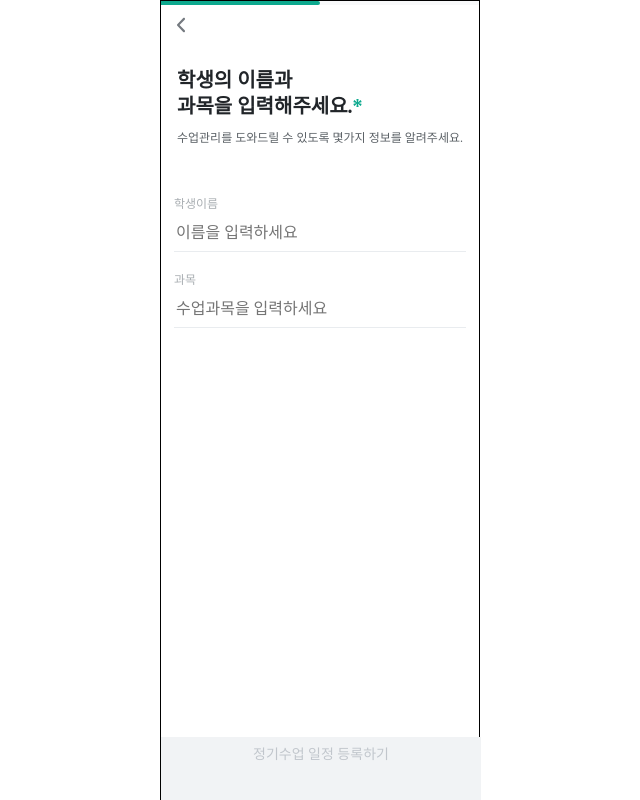
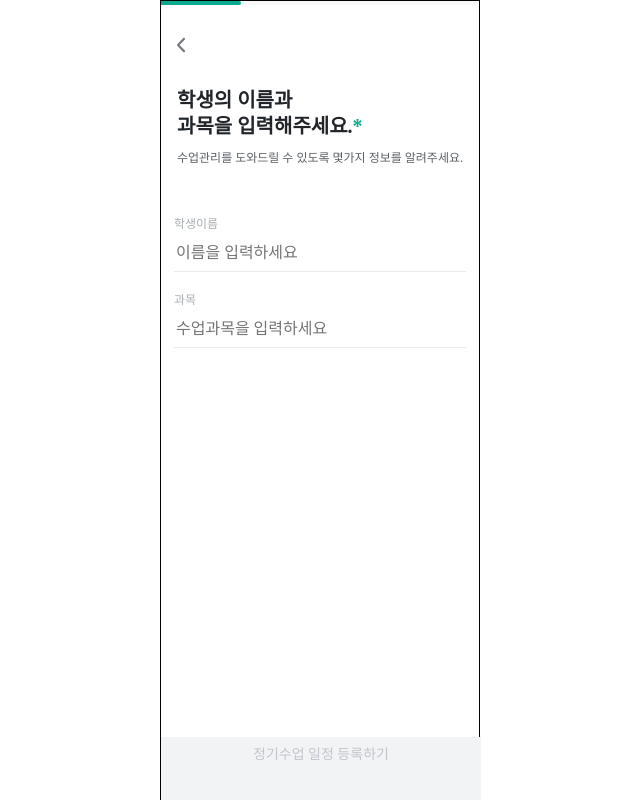
Before and after one commit to Gwasuwon-shot/Tutice_Client, a React (Vite) app: page /register-lesson in a window 1280 px wide. Shown: the whole page, without its empty margins (320-960 px from the left). Built offline with nearby package versions, Linux system fonts and the light colour scheme; a web font is replaced by a local one; what recoil-persist would draw is missing.

Commit message:
[ style ] margin 추가

```diff
--- a/src/components/RegisterLessonPage/Header.tsx
+++ b/src/components/RegisterLessonPage/Header.tsx
@@ -19,6 +19,7 @@ const HeaderWrapper = styled.header`
     flex-direction: column;
 
     height: 15.8rem;
+    margin-top: 2rem;
 `
 
 const InputHeader = styled.div`
--- a/src/pages/RegisterLesson.tsx
+++ b/src/pages/RegisterLesson.tsx
@@ -7,7 +7,7 @@ import React from "react";
 export default function RegisterLesson() {
   return (
   <>
-    <ProgressBar progress = {50} />
+    <ProgressBar progress = {25} />
     <Header />
     <LessonInput />
     <Footer />
```
